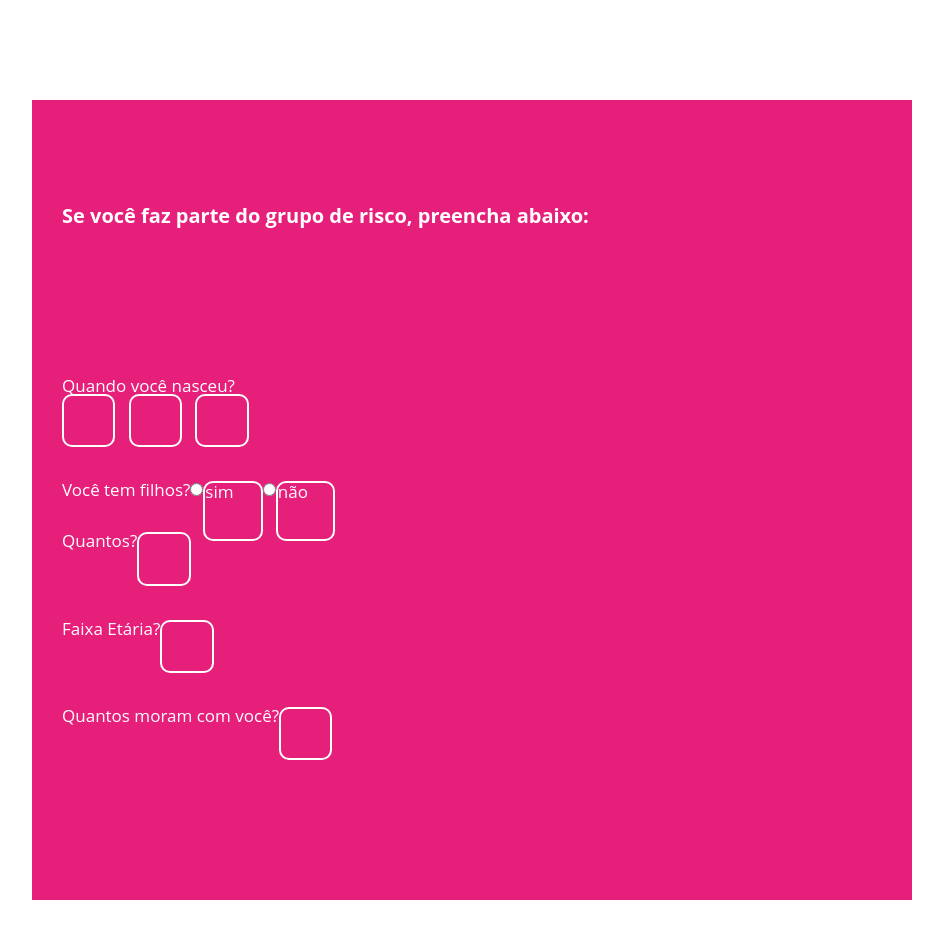
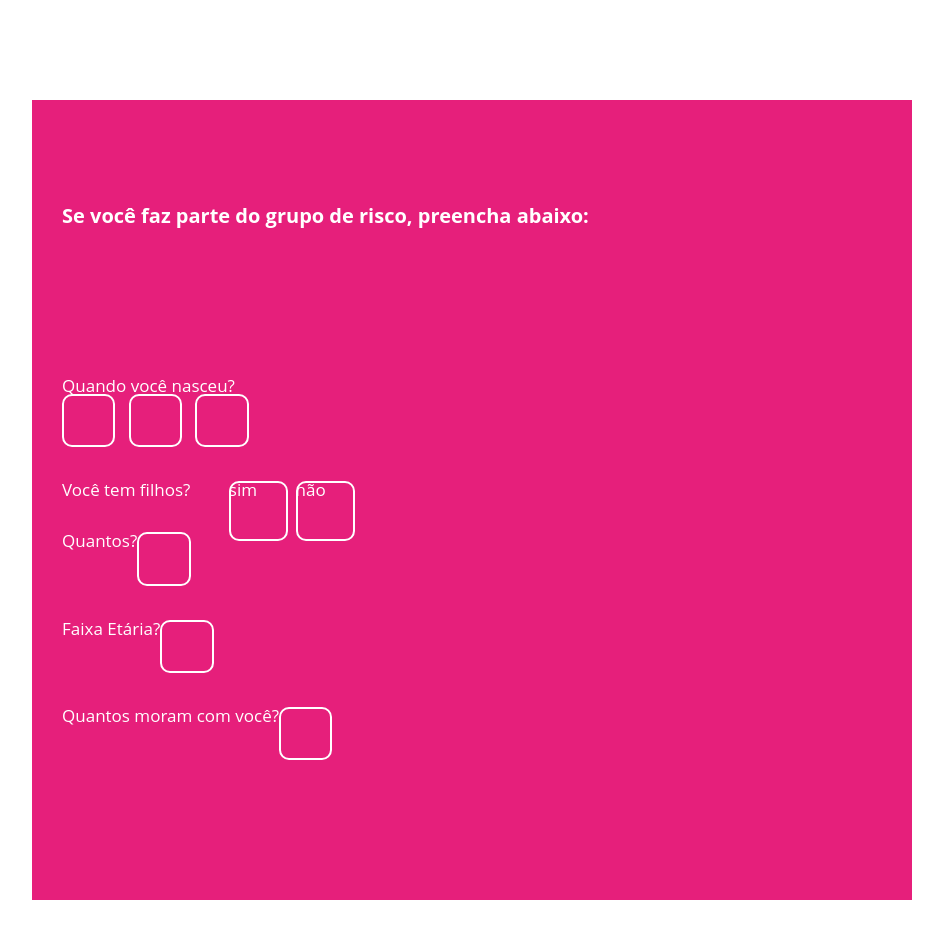
Before and after one commit to kmvbatista/fica-em-casa-front, a React (Create React App) app: page /need-help-form in a window 1280 px wide. Shown: the top 938 px of the page, without its empty margins (168-1111 px from the left). Built offline with nearby package versions, Linux system fonts and the light colour scheme.

Commit message:
checkbox personalizado

```diff
--- a/src/pages/NeedHelpForm/index.js
+++ b/src/pages/NeedHelpForm/index.js
@@ -21,14 +21,35 @@ export default function NeedHelpForm() {
         </div>
         <InputBlock>
           <p>Você tem filhos?</p>
-          <div style={{ position: 'relative' }}>
-            <input type='radio' name='children' id='sim' style={{}} />
-            <Span>sim</Span>
+          <div style={{ display: 'inline-block', marginLeft: '1.5em' }}>
+            <input
+              type='radio'
+              name='children'
+              id='sim'
+              style={{ visibility: 'hidden' }}
+            />
+            <label
+              htmlFor='sim'
+              style={{ cursor: 'pointer', position: 'relative' }}
+            >
+              <Span></Span>
+              sim
+            </label>
           </div>
-          <div style={{ position: 'relative', marginLeft: '3.5em' }}>
-            <input type='radio' name='children' id='nao' style={{}} />
-            <label htmlFor='nao'></label>
-            <Span>não</Span>
+          <div style={{ display: 'inline-block', marginLeft: '1.5em' }}>
+            <input
+              type='radio'
+              name='children'
+              id='nao'
+              style={{ visibility: 'hidden' }}
+            />
+            <label
+              htmlFor='nao'
+              style={{ cursor: 'pointer', position: 'relative' }}
+            >
+              <Span></Span>
+              não
+            </label>
           </div>
         </InputBlock>
         <InputBlock>
--- a/src/pages/NeedHelpForm/styles.css
+++ b/src/pages/NeedHelpForm/styles.css
@@ -1,5 +1,5 @@
 span::after {
-  background-color: #ffff00b3;
+  background-color: #ffff0093;
   display: block;
   transition: opacity 0.2s;
   opacity: 0;
@@ -9,9 +9,8 @@ span::after {
   position: absolute;
   left: 0;
   top: 0;
-  z-index: -5;
   border-radius: 8px;
 }
-input:checked + *::after {
+input:checked + label *::after {
   opacity: 1;
 }
--- a/src/pages/NeedHelpForm/styles.js
+++ b/src/pages/NeedHelpForm/styles.js
@@ -40,5 +40,4 @@ export const Span = styled.span`
   width: 3.5em;
   height: 3.5em;
   margin-right: 1em;
-  z-index: 20;
 `;
```
